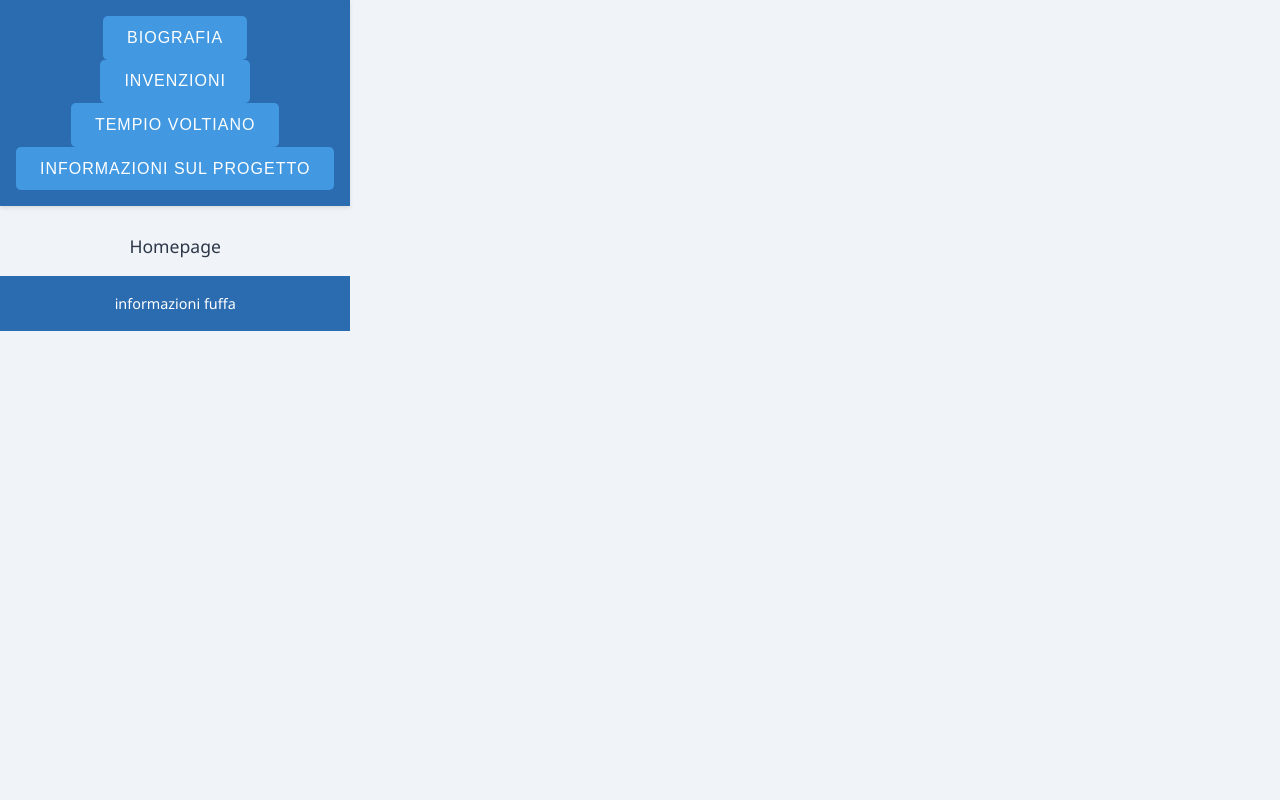
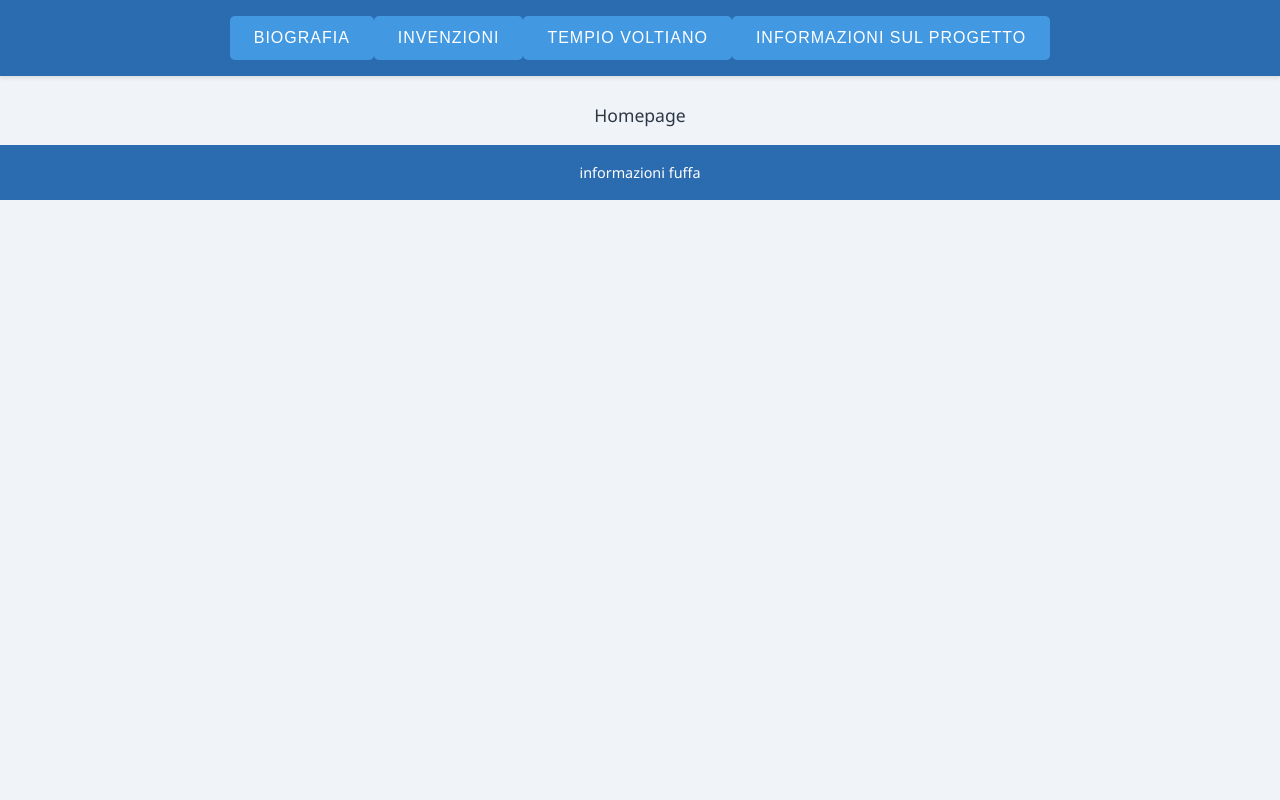
Before and after one commit to TheFCorti/Volta, a Django app: page / in a window 1280 px wide. Run offline with Django 5.2, Linux system fonts and the light colour scheme.

Commit message:
Aggiunto allineamento bottoni uno di fianco all'altro.

```diff
--- a/server/museo/museo/mv/museo/static/style.css
+++ b/server/museo/museo/mv/museo/static/style.css
@@ -13,7 +13,7 @@ body {
     color: #2d3748;
     min-height: 100vh;
     display: flex;
-    /*flex-direction: column;*/
+    flex-direction: column;
 }
 
 /* Header */
@@ -21,13 +21,15 @@ header {
     background-color: #2b6cb0;
     padding: 1rem;
     box-shadow: 0 2px 4px rgba(0,0,0,0.1);
+    display:flex;
+    justify-content: center;
 }
 
-
-/* Bottoni affiancati */
-header form input[type="submit"] {
-    margin: 0; /* Rimuovi eventuali margini che potrebbero separarli troppo */
-    flex: 0 0 auto; /* Impedisce ai bottoni di allungarsi */
+header form {
+    display: flex;
+    gap: 1rem;
+    justify-content: center;
+    flex-wrap: wrap;
 }
 
 input[type="submit"] {
```
